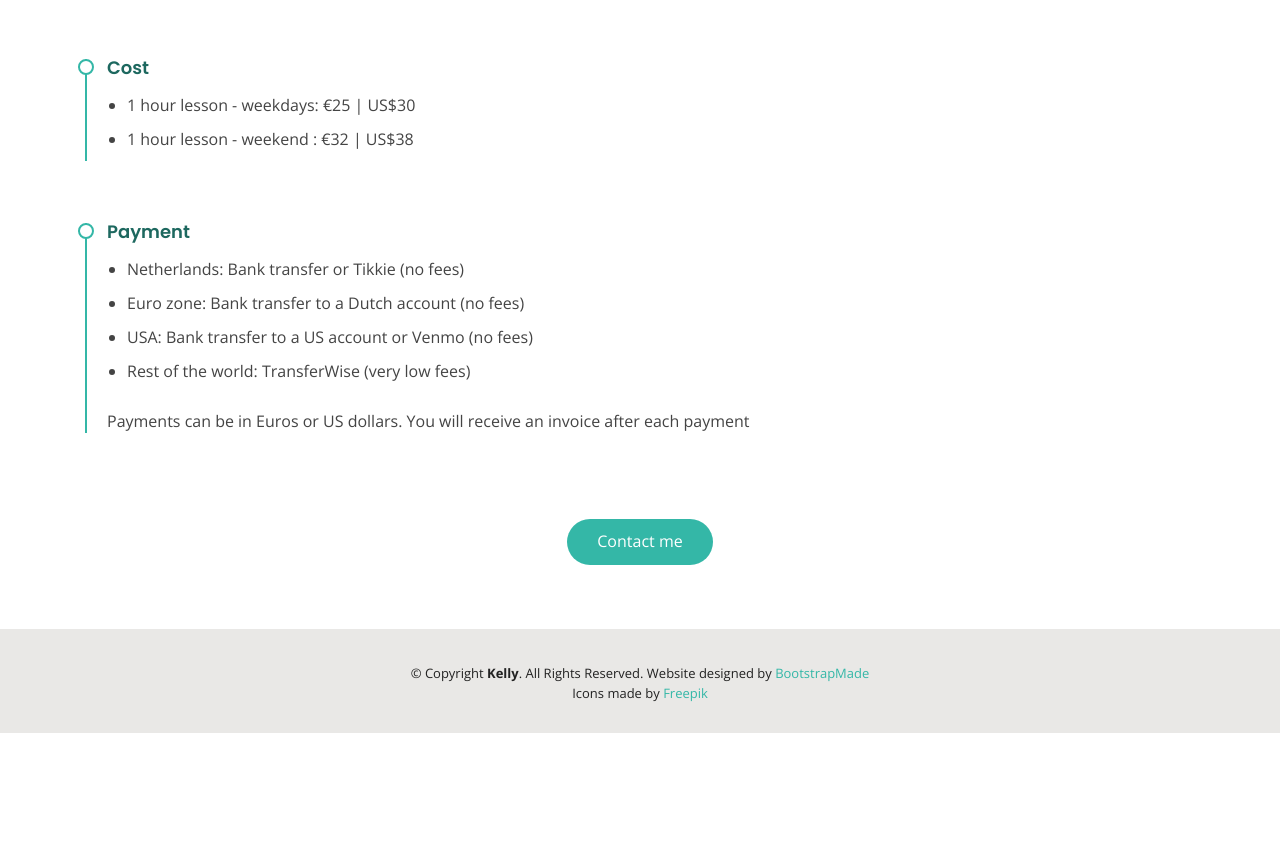
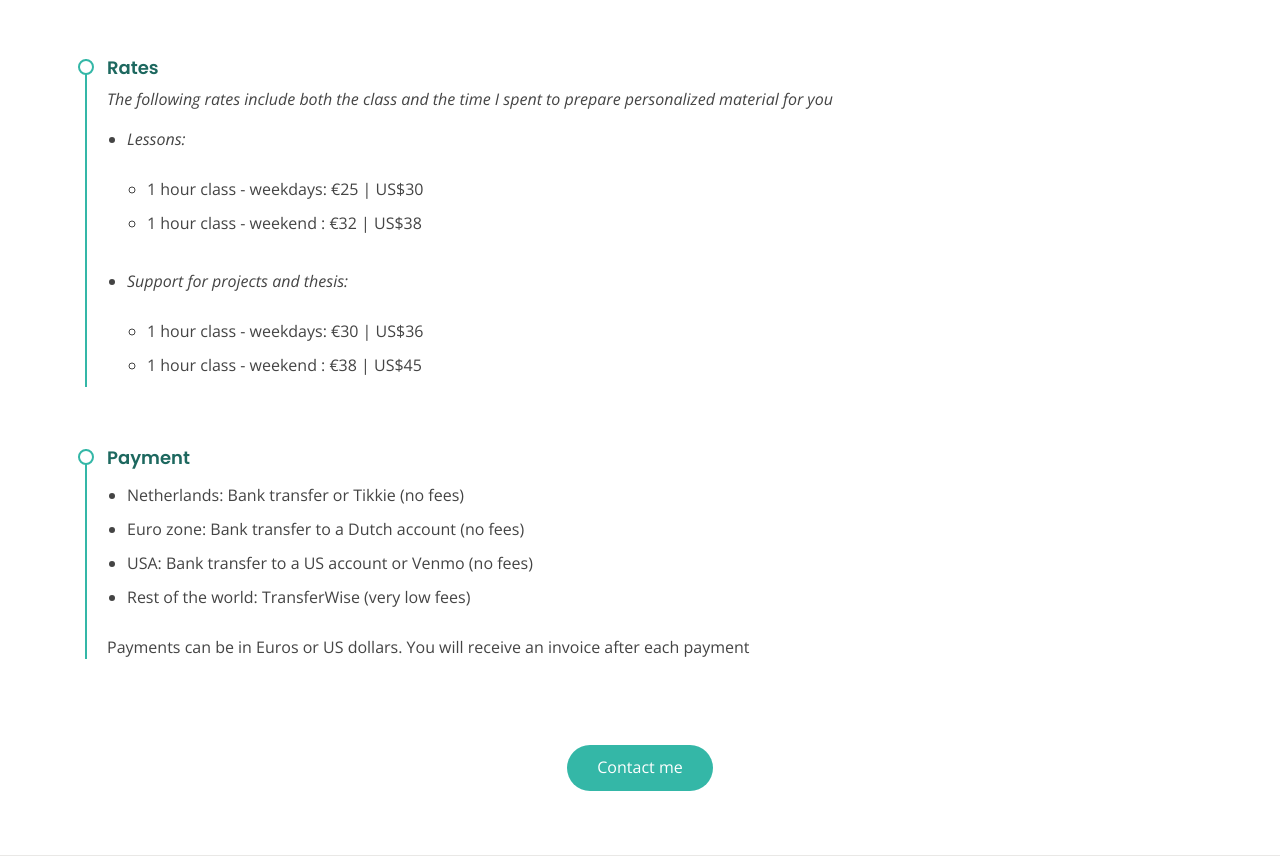
Before and after one commit to casincoding/casincoding.github.io, a plain HTML site: page tutoring.html in a window 1280 px wide. Shown: the part 1089-1945 px from the top of the page. Before the commit the page ends 1822 px from the top, so only its background shows below. Drawn offline with nearby package versions, Linux system fonts and the light colour scheme.

Commit message:
Add files via upload

```diff
--- a/tutoring.html
+++ b/tutoring.html
@@ -163,12 +163,22 @@
             <br>
 
             <div class="resume-item pb-0">
-              <h4>Cost</h4>
-              <!--<p><em>The following costs include both the class and the time I spent to prepare personalized examples and exercises for you</em></p>-->
+              <h4>Rates</h4>
+              <p><em>The following rates include both the class and the time I spent to prepare personalized material for you</em>
               <p>
               <ul>
-                <li>1 hour lesson - weekdays: €25 | US$30</li>
-                <li>1 hour lesson - weekend : €32 | US$38</li>
+                  <li><p><em> Lessons: </em></p></li>
+                  <ul>
+                    <li>1 hour class - weekdays: €25 | US$30</li>
+                    <li>1 hour class - weekend : €32 | US$38</li>
+                  </ul>
+                  <br>
+                  <li> <p><em>Support for projects and thesis: </em></p> </li>
+                  <ul>
+
+                    <li>1 hour class - weekdays: €30 | US$36</li>
+                    <li>1 hour class - weekend : €38 | US$45</li>
+                  </ul>
                 <!--<li>Group lesson (2 people): €35/hour | $41/hour</li>-->
               </ul>
               <!--If you have <i>valid</i> special needs, let me know. I will be happy to discuss a price that allows you to learn coding in python-->
```
